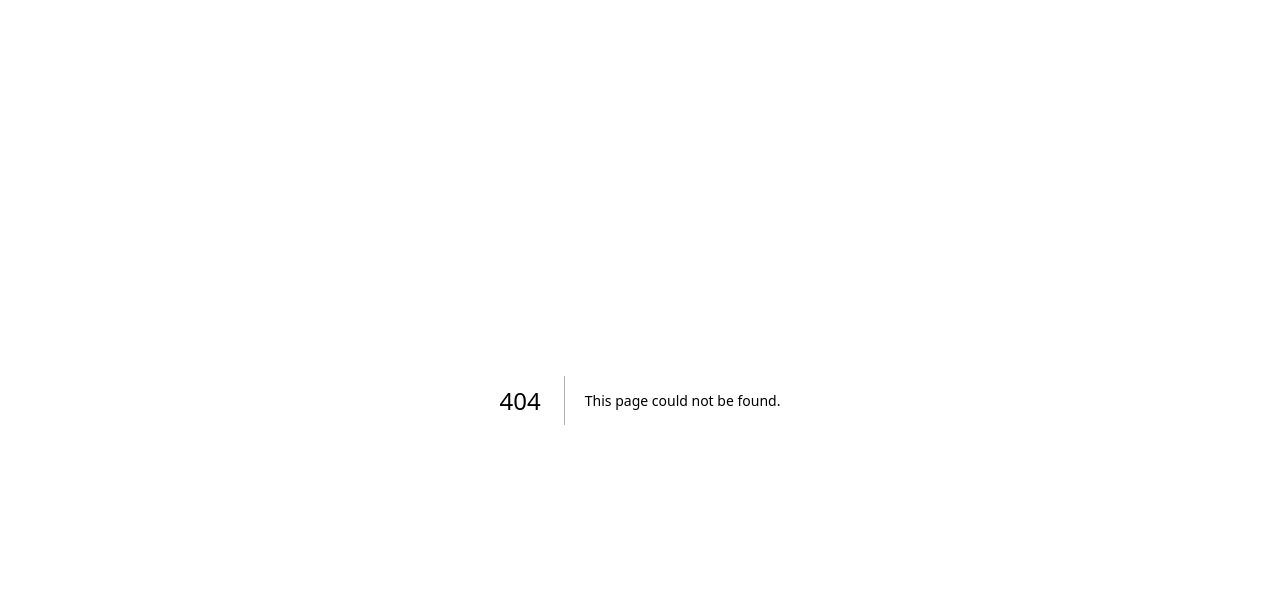
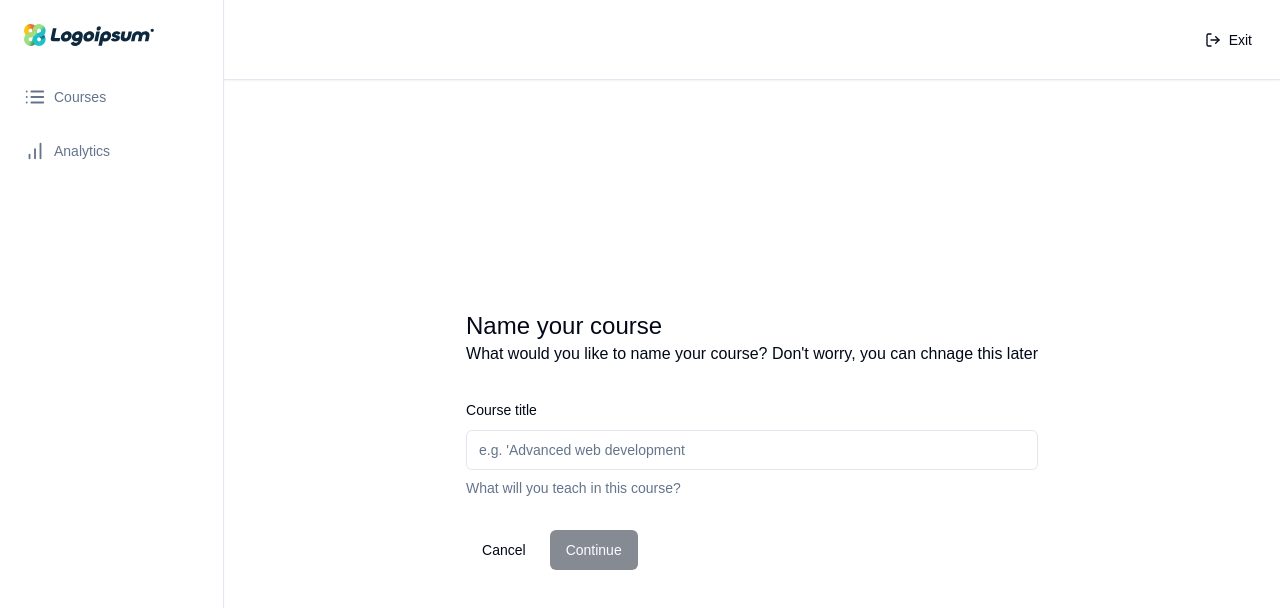
Before and after one commit to vickydalmia/lms-tutorial, a Next.js app: page /teacher/create in a window 1280 px wide. Before the commit this address had no page. Shown: the top 608 px of the page. Built offline with nearby package versions, Linux system fonts and the light colour scheme.

Commit message:
chore: wip course creation ui page

```diff
--- a/src/app/(dashboard)/(routes)/teacher/courses/page.tsx
+++ b/src/app/(dashboard)/(routes)/teacher/courses/page.tsx
@@ -1,5 +1,14 @@
+import { Button } from "@/components/ui/button";
+import Link from "next/link";
+
 const CoursePage = () => {
-  return <div>Course Page</div>;
+  return (
+    <div className="p-6">
+      <Link href="/teacher/create">
+        <Button>New Course</Button>
+      </Link>
+    </div>
+  );
 };
 
 export default CoursePage;
--- /dev/null
+++ b/src/app/(dashboard)/(routes)/teacher/create/page.tsx
@@ -0,0 +1,95 @@
+"use client";
+import * as z from "zod";
+import axios from "axios";
+import { zodResolver } from "@hookform/resolvers/zod";
+import { useForm } from "react-hook-form";
+import { useRouter } from "next/navigation";
+
+import {
+  Form,
+  FormControl,
+  FormDescription,
+  FormField,
+  FormItem,
+  FormLabel,
+  FormMessage,
+} from "@/components/ui/form";
+import { Button } from "@/components/ui/button";
+import { Input } from "@/components/ui/input";
+import Link from "next/link";
+import toast from "react-hot-toast";
+
+const formSchema = z.object({
+  title: z.string().min(1, { message: "title is required" }),
+});
+
+const CreatePage = () => {
+  const router = useRouter();
+  const form = useForm<z.infer<typeof formSchema>>({
+    resolver: zodResolver(formSchema),
+    defaultValues: {
+      title: "",
+    },
+  });
+
+  const { isSubmitting, isValid } = form.formState;
+
+  const onSubmit = async (values: z.infer<typeof formSchema>) => {
+    try {
+      const response = await axios.post("/api/course", values);
+      router.push(`/teacher/course/${response.data.id}`);
+    } catch (e) {
+      toast.error(e?.message);
+    }
+  };
+  return (
+    <div className="max-w-5xl mx-auto flex md:items-center md:justify-center h-full p-6">
+      <div>
+        <h1 className="text-2xl">Name your course</h1>
+        <p>
+          What would you like to name your course? Don't worry, you can chnage
+          this later
+        </p>
+        <Form {...form}>
+          <form
+            onSubmit={form.handleSubmit(onSubmit)}
+            className="space-y-8 mt-8"
+          >
+            <FormField
+              control={form.control}
+              name="title"
+              render={({ field }) => (
+                <FormItem>
+                  <FormLabel>Course title</FormLabel>
+                  <FormControl>
+                    <Input
+                      disabled={isSubmitting}
+                      placeholder="e.g. 'Advanced web development"
+                      {...field}
+                    />
+                  </FormControl>
+                  <FormDescription>
+                    What will you teach in this course?
+                  </FormDescription>
+                  <FormMessage />
+                </FormItem>
+              )}
+            />
+            <div className="flex items-center gap-x-2">
+              <Link href="/">
+                <Button type="button" variant="ghost">
+                  Cancel
+                </Button>
+              </Link>
+              <Button type="submit" disabled={!isValid || isSubmitting}>
+                Continue
+              </Button>
+            </div>
+          </form>
+        </Form>
+      </div>
+    </div>
+  );
+};
+
+export default CreatePage;
--- a/src/app/layout.tsx
+++ b/src/app/layout.tsx
@@ -2,6 +2,7 @@
 import { Geist, Geist_Mono } from "next/font/google";
 import "./globals.css";
 import { ClerkProvider } from "@clerk/nextjs";
+import { ToastProvider } from "@/components/providers/toast-provider";
 
 const geistSans = Geist({
   variable: "--font-geist-sans",
@@ -29,6 +30,7 @@
         <body
           className={`${geistSans.variable} ${geistMono.variable} antialiased h-full`}
         >
+          <ToastProvider />
           {children}
         </body>
       </html>
--- /dev/null
+++ b/src/components/providers/toast-provider.tsx
@@ -0,0 +1,5 @@
+"use client";
+import { Toaster } from "react-hot-toast";
+export const ToastProvider = () => {
+  return <Toaster />;
+};
--- /dev/null
+++ b/src/components/ui/form.tsx
@@ -0,0 +1,178 @@
+"use client"
+
+import * as React from "react"
+import * as LabelPrimitive from "@radix-ui/react-label"
+import { Slot } from "@radix-ui/react-slot"
+import {
+  Controller,
+  ControllerProps,
+  FieldPath,
+  FieldValues,
+  FormProvider,
+  useFormContext,
+} from "react-hook-form"
+
+import { cn } from "@/lib/utils"
+import { Label } from "@/components/ui/label"
+
+const Form = FormProvider
+
+type FormFieldContextValue<
+  TFieldValues extends FieldValues = FieldValues,
+  TName extends FieldPath<TFieldValues> = FieldPath<TFieldValues>
+> = {
+  name: TName
+}
+
+const FormFieldContext = React.createContext<FormFieldContextValue>(
+  {} as FormFieldContextValue
+)
+
+const FormField = <
+  TFieldValues extends FieldValues = FieldValues,
+  TName extends FieldPath<TFieldValues> = FieldPath<TFieldValues>
+>({
+  ...props
+}: ControllerProps<TFieldValues, TName>) => {
+  return (
+    <FormFieldContext.Provider value={{ name: props.name }}>
+      <Controller {...props} />
+    </FormFieldContext.Provider>
+  )
+}
+
+const useFormField = () => {
+  const fieldContext = React.useContext(FormFieldContext)
+  const itemContext = React.useContext(FormItemContext)
+  const { getFieldState, formState } = useFormContext()
+
+  const fieldState = getFieldState(fieldContext.name, formState)
+
+  if (!fieldContext) {
+    throw new Error("useFormField should be used within <FormField>")
+  }
+
+  const { id } = itemContext
+
+  return {
+    id,
+    name: fieldContext.name,
+    formItemId: `${id}-form-item`,
+    formDescriptionId: `${id}-form-item-description`,
+    formMessageId: `${id}-form-item-message`,
+    ...fieldState,
+  }
+}
+
+type FormItemContextValue = {
+  id: string
+}
+
+const FormItemContext = React.createContext<FormItemContextValue>(
+  {} as FormItemContextValue
+)
+
+const FormItem = React.forwardRef<
+  HTMLDivElement,
+  React.HTMLAttributes<HTMLDivElement>
+>(({ className, ...props }, ref) => {
+  const id = React.useId()
+
+  return (
+    <FormItemContext.Provider value={{ id }}>
+      <div ref={ref} className={cn("space-y-2", className)} {...props} />
+    </FormItemContext.Provider>
+  )
+})
+FormItem.displayName = "FormItem"
+
+const FormLabel = React.forwardRef<
+  React.ElementRef<typeof LabelPrimitive.Root>,
+  React.ComponentPropsWithoutRef<typeof LabelPrimitive.Root>
+>(({ className, ...props }, ref) => {
+  const { error, formItemId } = useFormField()
+
+  return (
+    <Label
+      ref={ref}
+      className={cn(error && "text-destructive", className)}
+      htmlFor={formItemId}
+      {...props}
+    />
+  )
+})
+FormLabel.displayName = "FormLabel"
+
+const FormControl = React.forwardRef<
+  React.ElementRef<typeof Slot>,
+  React.ComponentPropsWithoutRef<typeof Slot>
+>(({ ...props }, ref) => {
+  const { error, formItemId, formDescriptionId, formMessageId } = useFormField()
+
+  return (
+    <Slot
+      ref={ref}
+      id={formItemId}
+      aria-describedby={
+        !error
+          ? `${formDescriptionId}`
+          : `${formDescriptionId} ${formMessageId}`
+      }
+      aria-invalid={!!error}
+      {...props}
+    />
+  )
+})
+FormControl.displayName = "FormControl"
+
+const FormDescription = React.forwardRef<
+  HTMLParagraphElement,
+  React.HTMLAttributes<HTMLParagraphElement>
+>(({ className, ...props }, ref) => {
+  const { formDescriptionId } = useFormField()
+
+  return (
+    <p
+      ref={ref}
+      id={formDescriptionId}
+      className={cn("text-sm text-muted-foreground", className)}
+      {...props}
+    />
+  )
+})
+FormDescription.displayName = "FormDescription"
+
+const FormMessage = React.forwardRef<
+  HTMLParagraphElement,
+  React.HTMLAttributes<HTMLParagraphElement>
+>(({ className, children, ...props }, ref) => {
+  const { error, formMessageId } = useFormField()
+  const body = error ? String(error?.message) : children
+
+  if (!body) {
+    return null
+  }
+
+  return (
+    <p
+      ref={ref}
+      id={formMessageId}
+      className={cn("text-sm font-medium text-destructive", className)}
+      {...props}
+    >
+      {body}
+    </p>
+  )
+})
+FormMessage.displayName = "FormMessage"
+
+export {
+  useFormField,
+  Form,
+  FormItem,
+  FormLabel,
+  FormControl,
+  FormDescription,
+  FormMessage,
+  FormField,
+}
--- /dev/null
+++ b/src/components/ui/input.tsx
@@ -0,0 +1,22 @@
+import * as React from "react"
+
+import { cn } from "@/lib/utils"
+
+const Input = React.forwardRef<HTMLInputElement, React.ComponentProps<"input">>(
+  ({ className, type, ...props }, ref) => {
+    return (
+      <input
+        type={type}
+        className={cn(
+          "flex h-10 w-full rounded-md border border-input bg-background px-3 py-2 text-base ring-offset-background file:border-0 file:bg-transparent file:text-sm file:font-medium file:text-foreground placeholder:text-muted-foreground focus-visible:outline-none focus-visible:ring-2 focus-visible:ring-ring focus-visible:ring-offset-2 disabled:cursor-not-allowed disabled:opacity-50 md:text-sm",
+          className
+        )}
+        ref={ref}
+        {...props}
+      />
+    )
+  }
+)
+Input.displayName = "Input"
+
+export { Input }
--- /dev/null
+++ b/src/components/ui/label.tsx
@@ -0,0 +1,26 @@
+"use client"
+
+import * as React from "react"
+import * as LabelPrimitive from "@radix-ui/react-label"
+import { cva, type VariantProps } from "class-variance-authority"
+
+import { cn } from "@/lib/utils"
+
+const labelVariants = cva(
+  "text-sm font-medium leading-none peer-disabled:cursor-not-allowed peer-disabled:opacity-70"
+)
+
+const Label = React.forwardRef<
+  React.ElementRef<typeof LabelPrimitive.Root>,
+  React.ComponentPropsWithoutRef<typeof LabelPrimitive.Root> &
+    VariantProps<typeof labelVariants>
+>(({ className, ...props }, ref) => (
+  <LabelPrimitive.Root
+    ref={ref}
+    className={cn(labelVariants(), className)}
+    {...props}
+  />
+))
+Label.displayName = LabelPrimitive.Root.displayName
+
+export { Label }
```
Also changed, not shown: package.json (+7 -1 lines), public/logo.svg, 1 other file (tests, documents, lock files or other folders).
